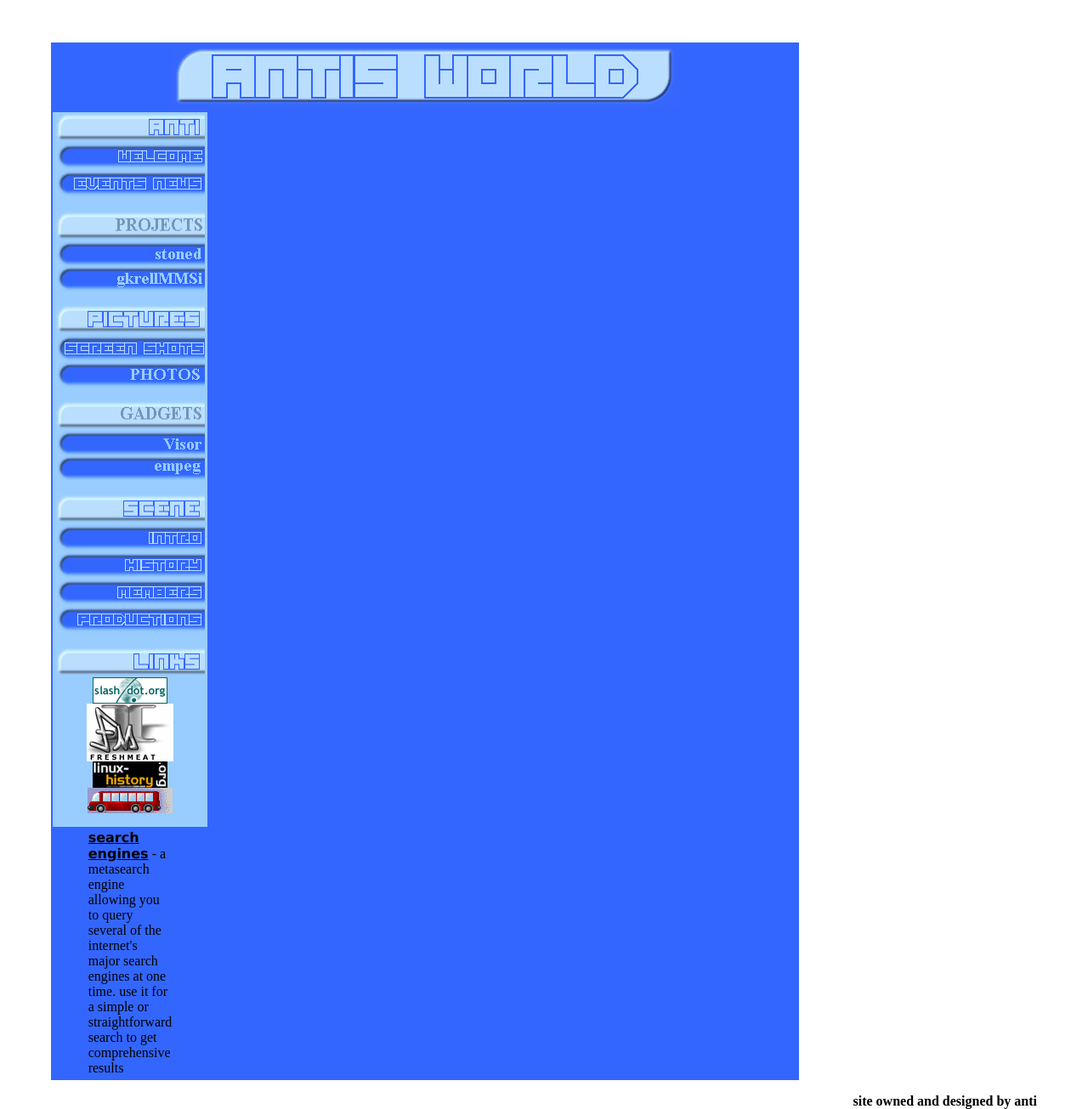
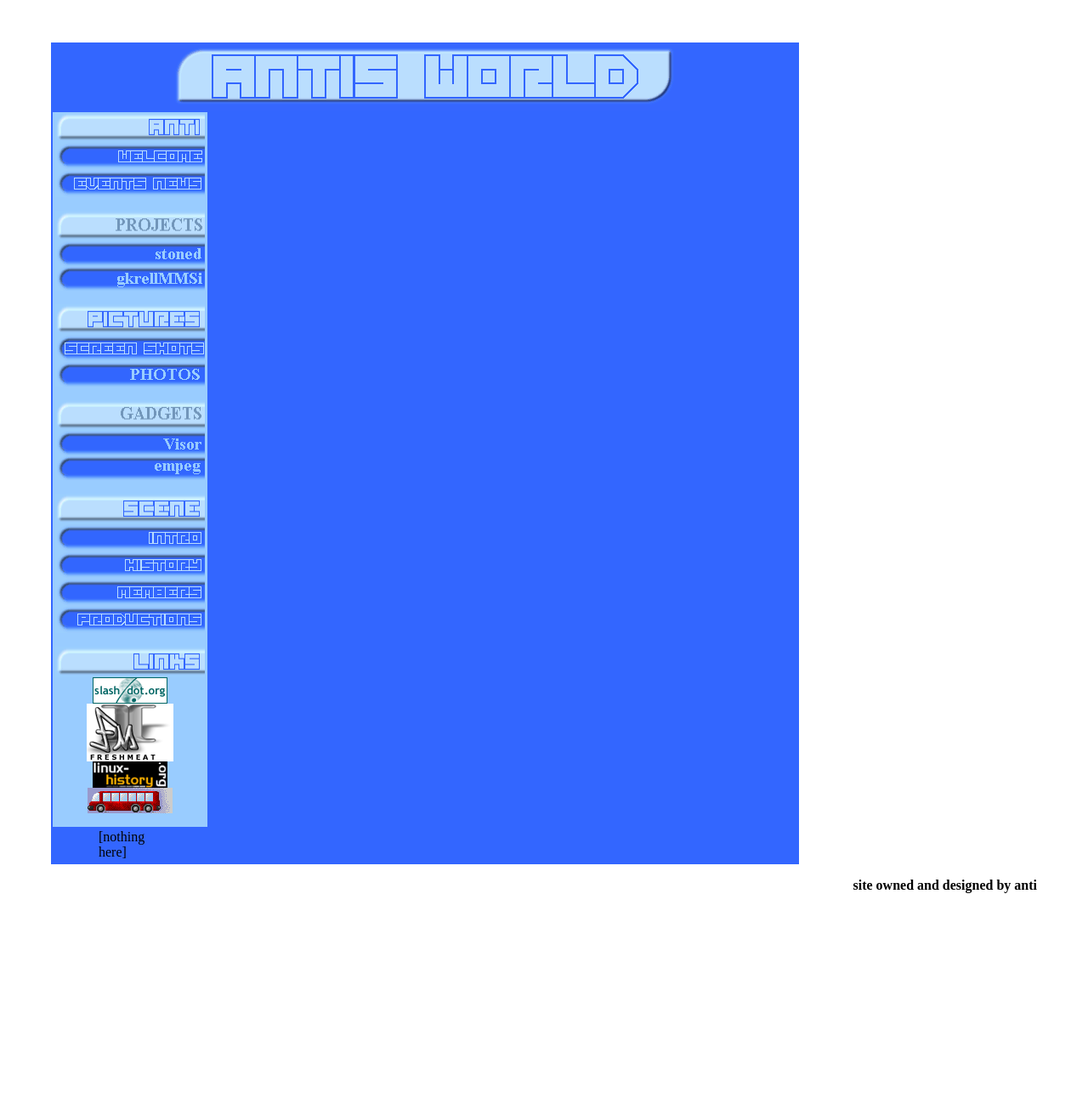
Before and after one commit to AndreasOM/anti.cute-ninjas.com, a Jekyll site: the page built from SHOTS/index.html, in a window 1280 px wide. Shown: the whole page at 85% size. Built offline with Jekyll 4.4.1, drawn with Linux system fonts in a browser that asks for light colours; after the commit the page ends 1051 px from its top, so only the background shows below that.

Commit message:
Removed metasearch link.

```diff
--- a/_layouts/default.html
+++ b/_layouts/default.html
@@ -55,16 +55,15 @@
 <tr><td class="navitem" align="center"><a href="http://www.thebus.de/"><img src="/images/item-thebus.png" border="0" alt="" width="100" height="30"></a></td></tr>
 <tr><td><p></td></tr></table>
 
-<table width="80px" summary=""><tr><td>
- <table cellSpacing="0" cellPadding="0" width="100%" height="100%" border="0" summary="">
-               <tr>
-	           <td>
-		         <a href="http://www.mysearcharoo.com">search engines</a> - a metasearch engine allowing you to query several of the internet's major search engines at one time. use it for a simple or straightforward search to get comprehensive results
-			     </td>
-			       </tr>
-			               </table>
-
-</td></tr></table>
+<table width="80px" summary="">
+	<tr><td>
+		<table cellSpacing="0" cellPadding="0" width="100%" height="100%" border="0" summary="">
+			<tr><td>
+				[nothing here]
+			</td></tr>
+		</table>
+	</td></tr>
+</table>
 
 </td>
 <td align="center" valign="top" width="696">
```
